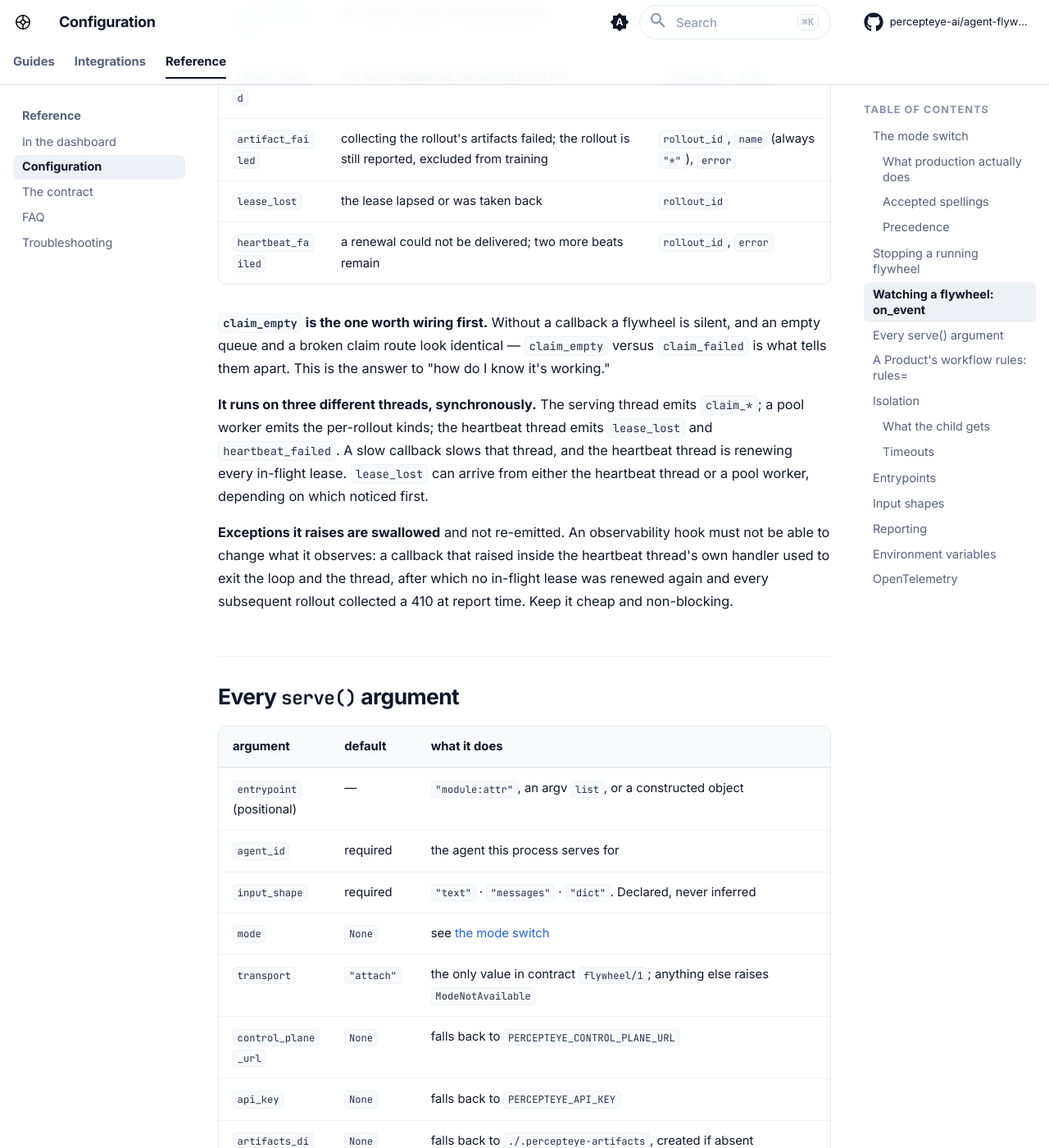
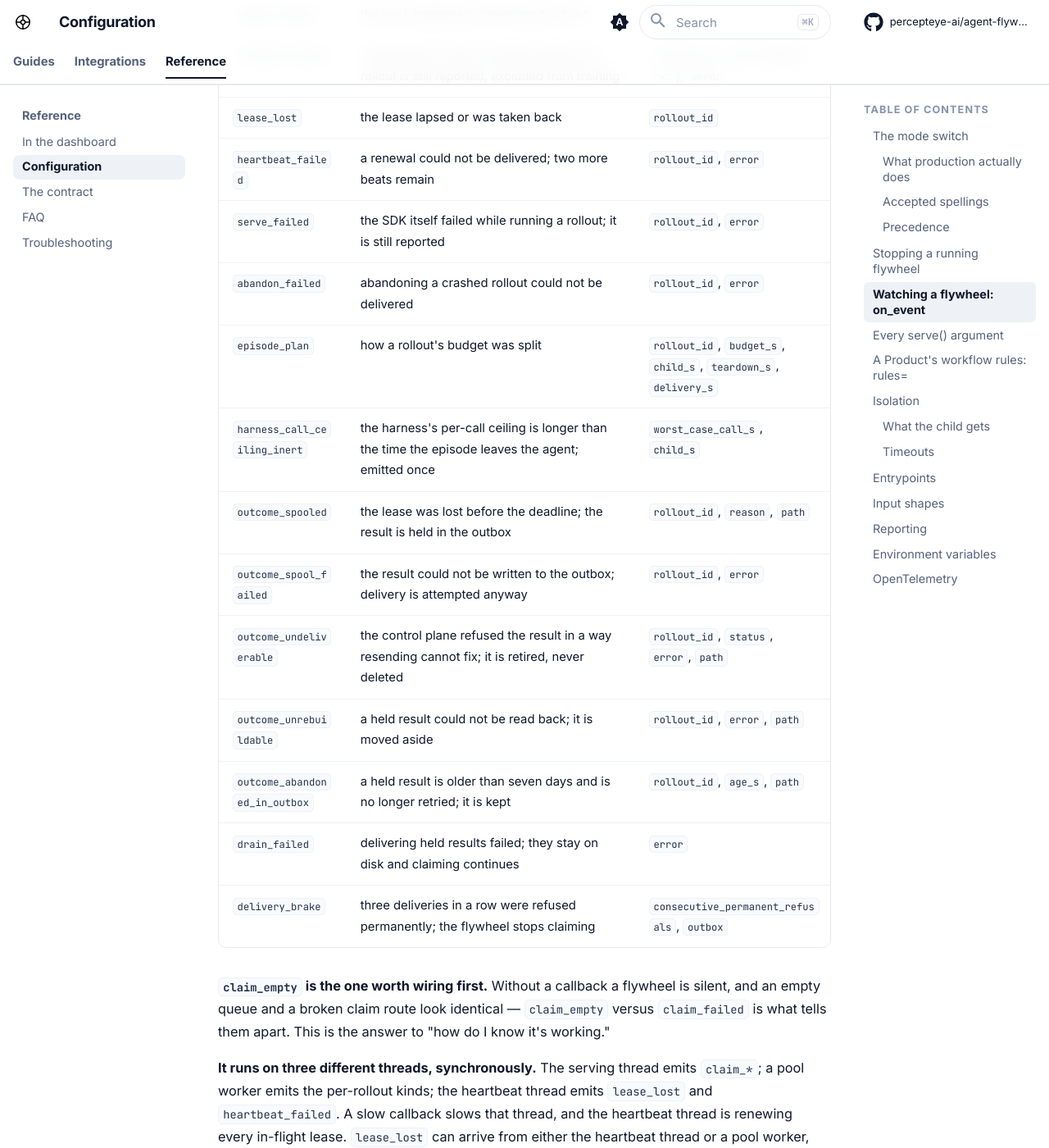
Before and after one commit to percepteye-ai/agent-flywheel, an MkDocs documentation site: the page built from website/docs/configuration.md, in a window 1280 px wide and 1400 px high, scrolled down 4925 px. Shown: the whole window at 82% size. Built offline with MkDocs 1.6.1 and Material for MkDocs 9.7.7, drawn with Linux system fonts in a browser that asks for light colours; comment, search, counter and statistics services are not loaded; some of the changed text lies outside the part shown.

Commit message:
The docs pages the Node SDK does not share are brought back to the code: the on_event table lists all twenty events serve() emits instead of nine, configuration no longer says the package has no logger and says PERCEPTEYE_CONTROL_PLANE_URL has no default, How the loop closes no longer says production capture does not ship yet and names apply_current_policy() instead of a policy_current() that does not exist, the Node harnesses page lists the hooks that apply the approved prompt and model and stop a lapsed rollout and the ./tracing export, the landing page describes the improvement loop, and the goose example says what install-hooks does today.
Co-Authored-By: Claude Opus 5.5 <noreply@anthropic.com>

````diff
--- a/website/docs/configuration.md
+++ b/website/docs/configuration.md
@@ -92,7 +92,7 @@ Your production agent is unaffected by any of this. It is a different process ca
 
 ## Watching a flywheel: `on_event`
 
-`serve(on_event=...)` takes a `Callable[[str, dict], None]`. There is no logger in this package; this is the only observability surface `serve()` has.
+`serve(on_event=...)` takes a `Callable[[str, dict], None]`. It is `serve()`'s observability surface; the events about held and refused results are also raised as Python warnings.
 
 ```python
 fw.serve(..., on_event=lambda kind, ev: print(kind, ev))
@@ -109,6 +109,17 @@ fw.serve(..., on_event=lambda kind, ev: print(kind, ev))
 | `artifact_failed` | collecting the rollout's artifacts failed; the rollout is still reported, excluded from training | `rollout_id`, `name` (always `"*"`), `error` |
 | `lease_lost` | the lease lapsed or was taken back | `rollout_id` |
 | `heartbeat_failed` | a renewal could not be delivered; two more beats remain | `rollout_id`, `error` |
+| `serve_failed` | the SDK itself failed while running a rollout; it is still reported | `rollout_id`, `error` |
+| `abandon_failed` | abandoning a crashed rollout could not be delivered | `rollout_id`, `error` |
+| `episode_plan` | how a rollout's budget was split | `rollout_id`, `budget_s`, `child_s`, `teardown_s`, `delivery_s` |
+| `harness_call_ceiling_inert` | the harness's per-call ceiling is longer than the time the episode leaves the agent; emitted once | `worst_case_call_s`, `child_s` |
+| `outcome_spooled` | the lease was lost before the deadline; the result is held in the outbox | `rollout_id`, `reason`, `path` |
+| `outcome_spool_failed` | the result could not be written to the outbox; delivery is attempted anyway | `rollout_id`, `error` |
+| `outcome_undeliverable` | the control plane refused the result in a way resending cannot fix; it is retired, never deleted | `rollout_id`, `status`, `error`, `path` |
+| `outcome_unrebuildable` | a held result could not be read back; it is moved aside | `rollout_id`, `error`, `path` |
+| `outcome_abandoned_in_outbox` | a held result is older than seven days and is no longer retried; it is kept | `rollout_id`, `age_s`, `path` |
+| `drain_failed` | delivering held results failed; they stay on disk and claiming continues | `error` |
+| `delivery_brake` | three deliveries in a row were refused permanently; the flywheel stops claiming | `consecutive_permanent_refusals`, `outbox` |
 
 **`claim_empty` is the one worth wiring first.** Without a callback a flywheel is silent, and an empty queue and a broken claim route look identical — `claim_empty` versus `claim_failed` is what tells them apart. This is the answer to "how do I know it's working."
 
@@ -317,7 +328,7 @@ Symlinks are **never** followed — one dropped in the agent's own directory wou
 | Variable | Meaning |
 |:--|:--|
 | `PERCEPTEYE_AGENT_MODE` | `training` (default) or `production`. In production `serve()` returns 0 without connecting. Gates capacity contribution only — not `attach()`. A value it cannot parse raises rather than being guessed. |
-| `PERCEPTEYE_CONTROL_PLANE_URL` | Control-plane base URL. Overridable with `control_plane_url=`. |
+| `PERCEPTEYE_CONTROL_PLANE_URL` | Control-plane base URL. No default: `serve()` refuses to start without it, and `attach()` records on disk only. Overridable with `control_plane_url=`. |
 | `PERCEPTEYE_API_KEY` | Your flywheel key. Overridable with `api_key=`. |
 | `PERCEPTEYE_INTROSPECT` | Set to `0`, `false`, `no` or `off` to disable agent discovery. |
 | `PERCEPTEYE_ROLLOUT_ID` | *Set by us* for the child. Read it to tag your own logs. |
````
Also changed, not shown: website/docs/how-it-works.md (+5 -7 lines), website/docs/index.md (+9 -7 lines), website/docs/node.md (+7 -5 lines), examples/goose/README.md.
